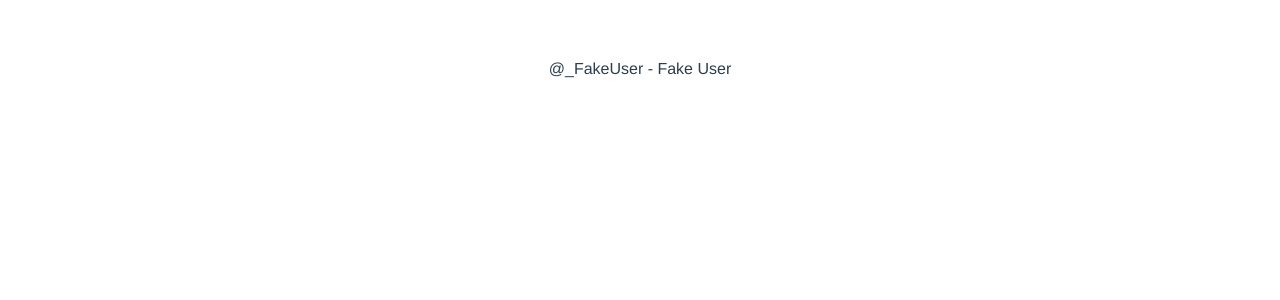
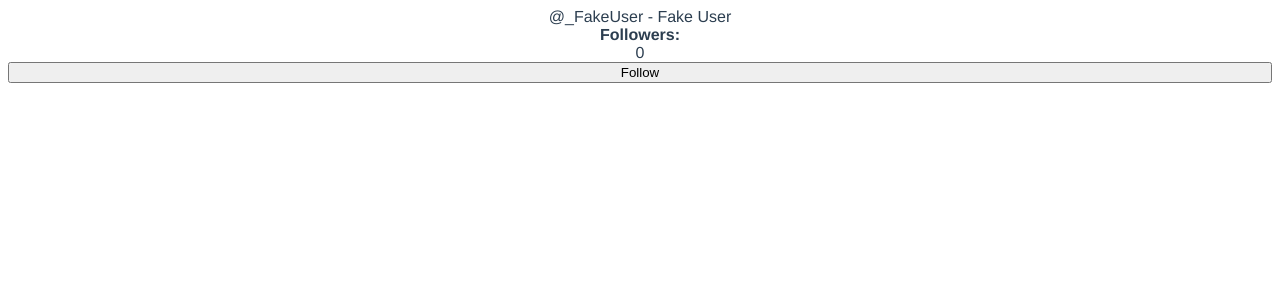
Before and after one commit to brandonj35578/twotter-tutorial, a Vue app: page / in a window 1280 px wide. Shown: the top 300 px of the page. Built offline with nearby package versions, Linux system fonts and the light colour scheme.

Commit message:
Chapter 3 Building Single File Components - Methods with actions (event handler)

```diff
--- a/src/App.vue
+++ b/src/App.vue
@@ -1,6 +1,10 @@
 <template>
   <div id="app">
-    @{{ user.username }} - {{fullName}}
+    @{{ user.username }} - {{ fullName }}
+    <strong>Followers: </strong> {{ followers }}
+    <button @click="followUser">
+      Follow
+    </button>
   </div>
 </template>
 
@@ -25,6 +29,11 @@
     fullName() {
       return `${this.user.firstName} ${this.user.lastName}`;
     }
+  },
+  methods: {
+    followUser() {
+      this.followers++;
+    }
   }
 }
 </script>
@@ -34,8 +43,9 @@
   font-family: Avenir, Helvetica, Arial, sans-serif;
   -webkit-font-smoothing: antialiased;
   -moz-osx-font-smoothing: grayscale;
+  color: #2c3e50;
+  display: flex;
+  flex-direction: column;
   text-align: center;
-  color: #2c3e50;
-  margin-top: 60px;
 }
 </style>
```
